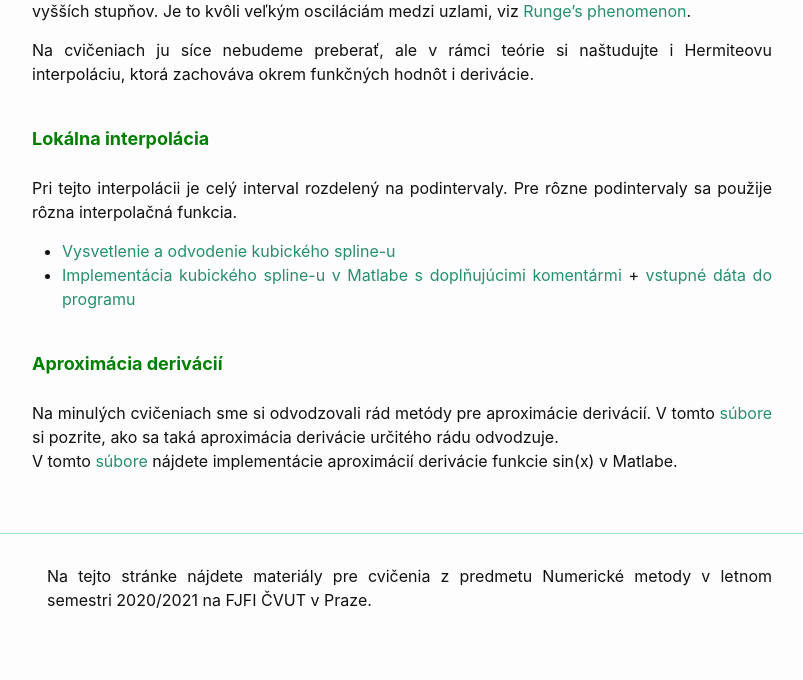
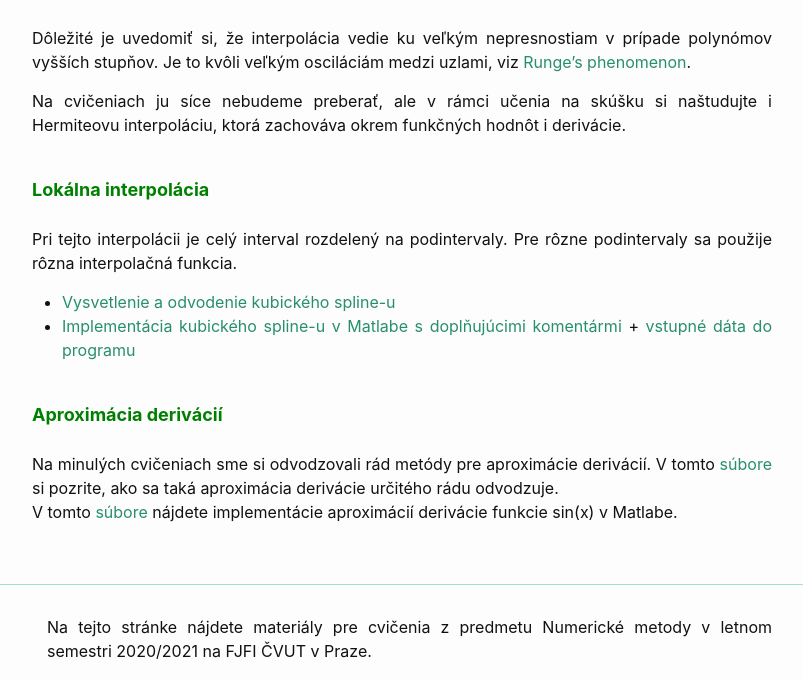
Before and after one commit to maslarova/maslarova.github.io, a Jekyll site: the page built from _posts/2021-03-18-cvicenie5.md, in a window 1280 px wide and 900 px high, scrolled down 2424 px, cut to the strip 220-900 px from the top of the window. Shown: the whole strip, without its empty margins (238-1041 px from the left). Built offline with Jekyll 4.4.1, drawn with Linux system fonts in a browser that asks for light colours.

Commit message:
2021-03-18-cvicenie5.md

```diff
--- a/_posts/2021-03-18-cvicenie5.md
+++ b/_posts/2021-03-18-cvicenie5.md
@@ -71,8 +71,11 @@
 - Popisky os: [xlabel](https://www.mathworks.com/help/matlab/ref/xlabel.html), [ylabel](https://www.mathworks.com/help/matlab/ref/ylabel.html)
 
 Dokument s výpočtom f(-1) v 1.úlohe + program z 2. úlohy mi zašlite v MS Teams do chatu.
+
+
 -->
 Na 5. a 6. cvičení budeme preberať aproximácie funkcií. Na tomto cvičení sa zameriame na interpolácie (aproximovaná funkcia prechádza zadanými bodmi), na ďalšej hodine budeme potom pokračovať Čebyševovými polynómami a najmenšími štvorcami, kde sa využíva minimalizácia rozdielu medzi skutočnou funkciou a aproximovanou funkciou. Začnime teda najprv krátkym úvodom do aproximácie.
+
 
 <font size="4">  <span style="color:green"><b>Úvod do aproximácie</b></span></font>  <br />
 Cieľom **aproximácie funkcie** je nájsť funkciu v nejakej dobre definovanej triede funkcií (polynómy, racionálna lomená funkcia,...), ktorá dobre aproximuje našu funkciu. Predpokladajme teda, že máme definované nejaké
@@ -81,6 +84,7 @@
 Pri **extrapolácii** naopak hľadáme funkčnú hodnotu mimo tento interval. Extrapolácia môže byť veľmi nepresná, pretože ťažko zaručíme, že mimo daný interval nemá funkcia úplne iné chovanie než v ňom.
 Pri **minimalizácii** (napr. metóda najmenších štvorcov) nemusí aproximačná funkcia prechádzať zadanými dátami. Je založená na minimalizácii rozdielu medzi pôvodnou funkciou a aproximáciou.
 
+<span style="color:DarkGreen"> <font size="+2"><b>Interpolácia</b></font></span><br>
 
 <font size="4">  <span style="color:green"><b>Globálna interpolácia </b></span></font>  <br />
 Pri tejto interpolácii sú v celom intervale koeficienty interpolačnej funkcie rovnaké.<br /> <br />
@@ -121,7 +125,7 @@
 Dôležité je uvedomiť si, že interpolácia vedie ku veľkým nepresnostiam v prípade polynómov vyšších stupňov. Je to kvôli veľkým osciláciám medzi uzlami, viz [Runge's phenomenon](https://en.wikipedia.org/wiki/Runge%27s_phenomenon).
 <br />
 
-Na cvičeniach ju síce nebudeme preberať, ale v rámci teórie si naštudujte i Hermiteovu interpoláciu, ktorá zachováva okrem funkčných hodnôt i derivácie.
+Na cvičeniach ju síce nebudeme preberať, ale v rámci učenia na skúšku si naštudujte i Hermiteovu interpoláciu, ktorá zachováva okrem funkčných hodnôt i derivácie.
 <br />
 
 
```
